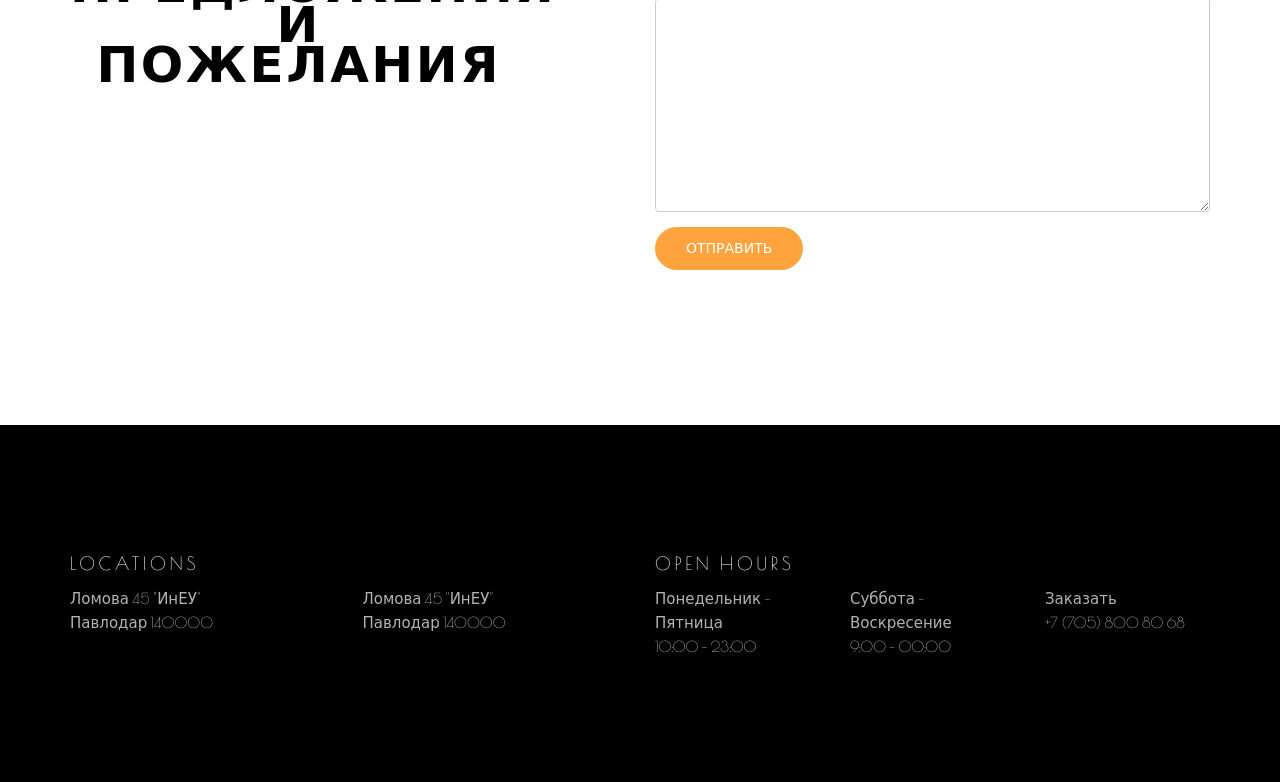
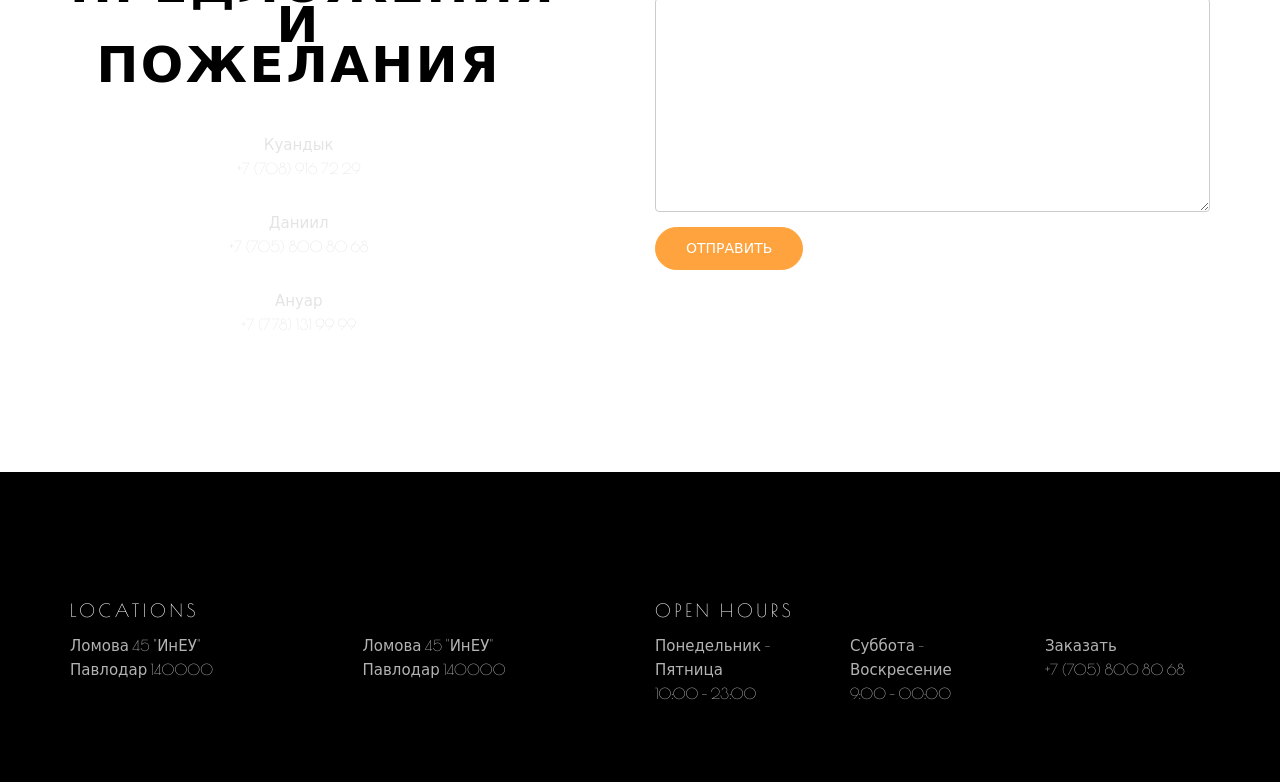
Before and after one commit to IssenovRU/Donuts, a website: page index.html in a window 1280 px wide. Shown: the part 4260-5042 px from the top of the page. Drawn offline with nearby package versions, Linux system fonts and the light colour scheme; files whose address does not match are found by name.

Commit message:
Update index.html

```diff
--- a/index.html
+++ b/index.html
@@ -229,6 +229,9 @@
             <div class="probootstrap-heading dark">
               <h1 class="primary-heading">Контакты</h1><br>
               <h6 class="secondary-heading">Напишите ваши предложения и пожелания</h6>
+		    <p>Куандык<br>+7 (708) 916 72 29</p>
+		    <p>Даниил<br>+7 (705) 800 80 68</p>
+		    <p>Ануар<br>+7 (778) 131 99 99</p>
             </div>
           </div>
           <div class="col-md-6 col-md-push-1 probootstrap-animate">
```
